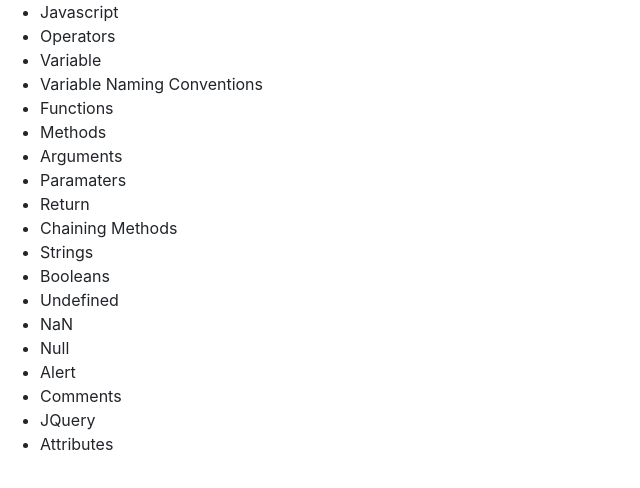
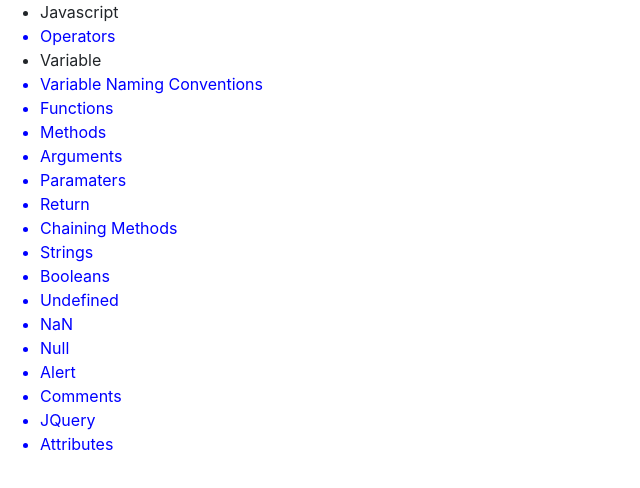
Before and after one commit to spnoneil/flashcards, a plain HTML site: page index.html in a window 1280 px wide. Shown: the whole page, without its empty margins (0-640 px from the left). Drawn offline with Linux system fonts and the light colour scheme.

Commit message:
add id's to our list elements, create css styles for our id's.
Co-authored-by: Scott O'Neil <scottieoneil@gmail.com>

```diff
--- a/css/styles.css
+++ b/css/styles.css
@@ -0,0 +1,26 @@
+#javaScript,
+#operators,
+#variables,
+#variable-naming-conventions,
+#functions,
+#methods,
+#arguments,
+#parameters,
+#return,
+#chaining-methods,
+#strings,
+#booleans,
+#undefined,
+#nan,
+#null,
+#alert,
+#comments,
+#jquery,
+#attributes {
+    cursor: pointer;
+    color: blue;
+}
+
+li:hover {
+    text-decoration: underline;
+}
--- a/index.html
+++ b/index.html
@@ -12,25 +12,25 @@
 <body>
   <div>
     <ul>
-      <li>Javascript</li>
-      <li>Operators</li>
-      <li>Variable</li>
-      <li>Variable Naming Conventions</li>
-      <li>Functions</li>
-      <li>Methods</li>
-      <li>Arguments</li>
-      <li>Paramaters</li>
-      <li>Return</li>
-      <li>Chaining Methods</li>
-      <li>Strings</li>
-      <li>Booleans</li>
-      <li>Undefined</li>
-      <li>NaN</li>
-      <li>Null</li>
-      <li>Alert</li>
-      <li>Comments</li>
-      <li>JQuery</li>
-      <li>Attributes</li>
+      <li id="javascript">Javascript</li>
+      <li id="operators">Operators</li>
+      <li id="variable">Variable</li>
+      <li id="variable-naming-conventions">Variable Naming Conventions</li>
+      <li id="functions">Functions</li>
+      <li id="methods">Methods</li>
+      <li id="arguments">Arguments</li>
+      <li id="parameters">Paramaters</li>
+      <li id="return">Return</li>
+      <li id="chaining-methods">Chaining Methods</li>
+      <li id="strings">Strings</li>
+      <li id="booleans">Booleans</li>
+      <li id="undefined">Undefined</li>
+      <li id="nan">NaN</li>
+      <li id="null">Null</li>
+      <li id="alert">Alert</li>
+      <li id="comments">Comments</li>
+      <li id="jquery">JQuery</li>
+      <li id="attributes">Attributes</li>
     </ul>
   </div>
 </body>
```
